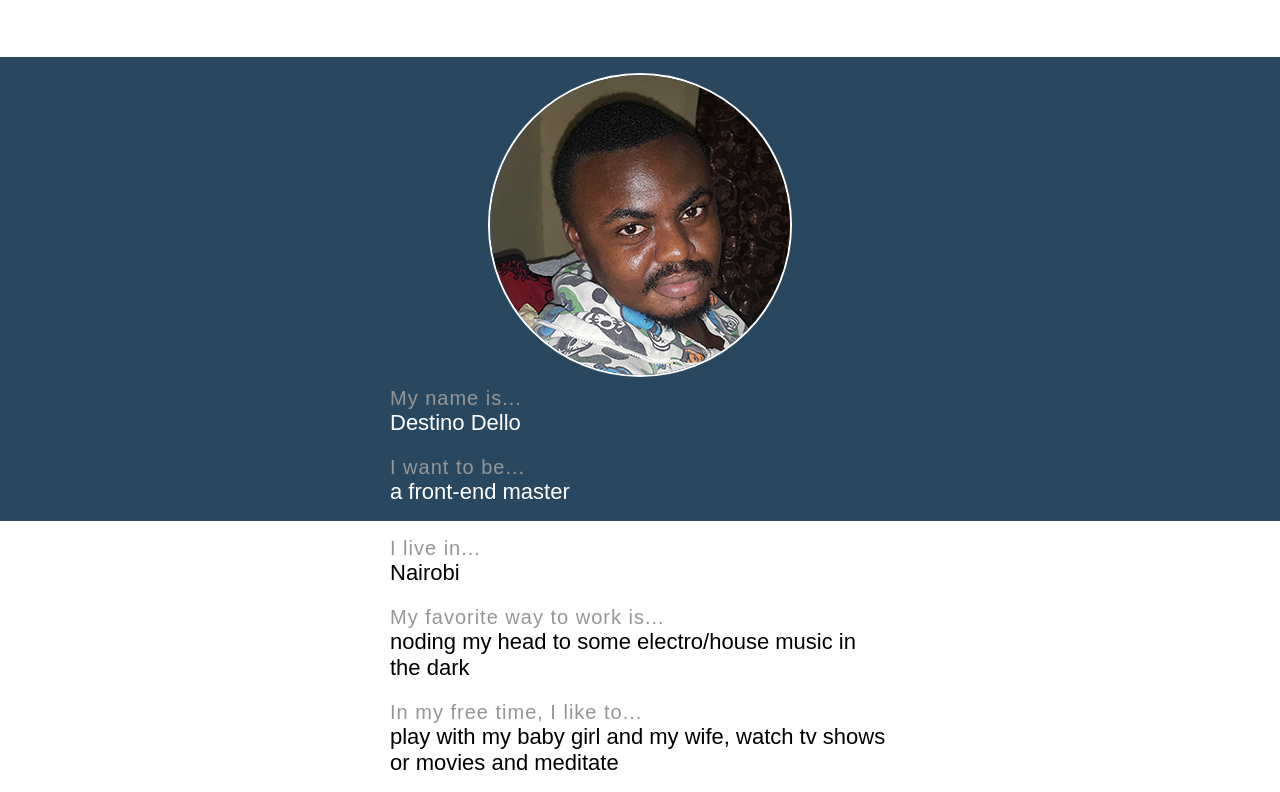
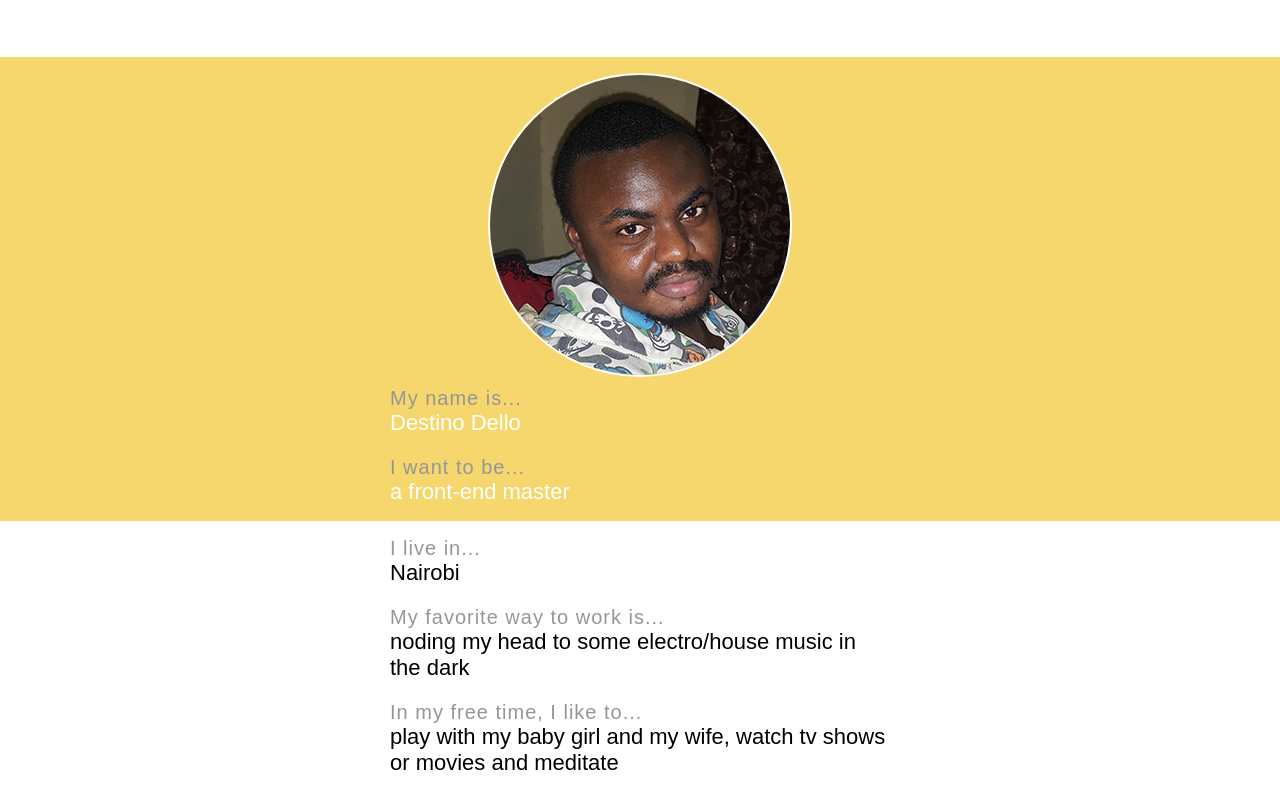
Before and after one commit to destino92/FE_Nanodegree_Project_0, a plain HTML site: page index.html in a window 1280 px wide. Shown: the part 93-885 px from the top of the page. Drawn offline with Linux system fonts and the light colour scheme.

Commit message:
change .hero background-color

```diff
--- a/styles.css
+++ b/styles.css
@@ -74,8 +74,7 @@ h1 {
 .hero {
   padding: 1em;
   max-width: 100%;
-  background-color: #294860;
- /* background-color: #F5D76E; */
+  background-color: #F5D76E;
   color: white;
 }
 
```
